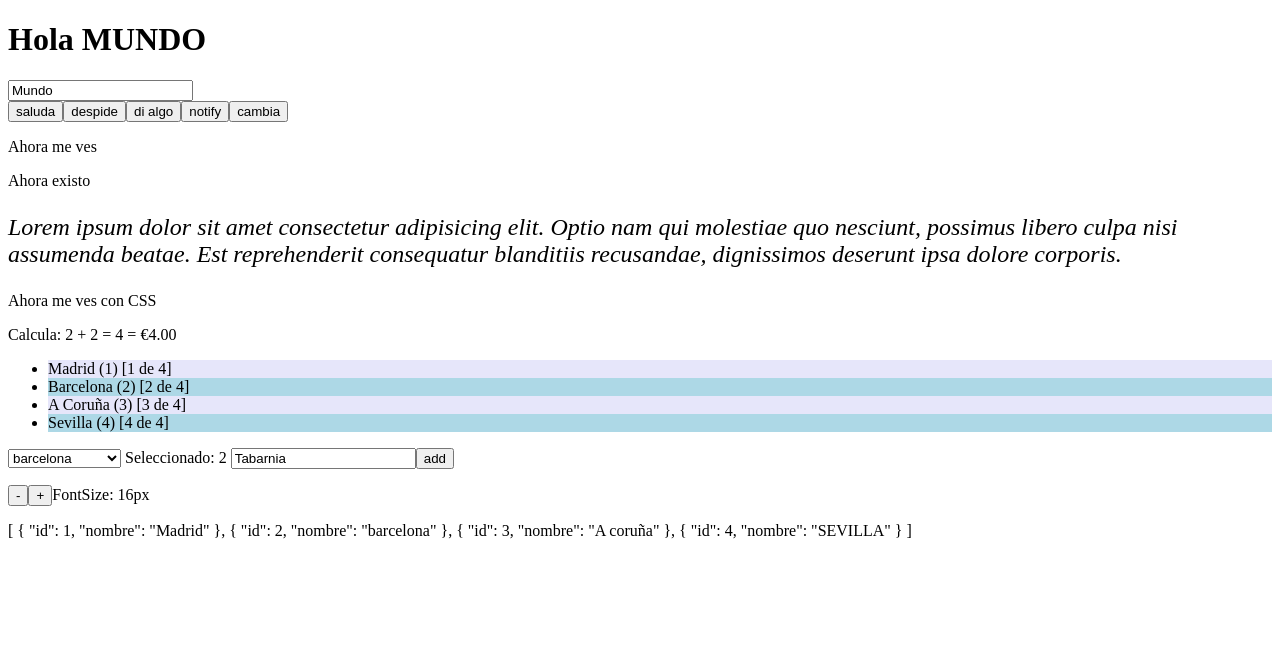
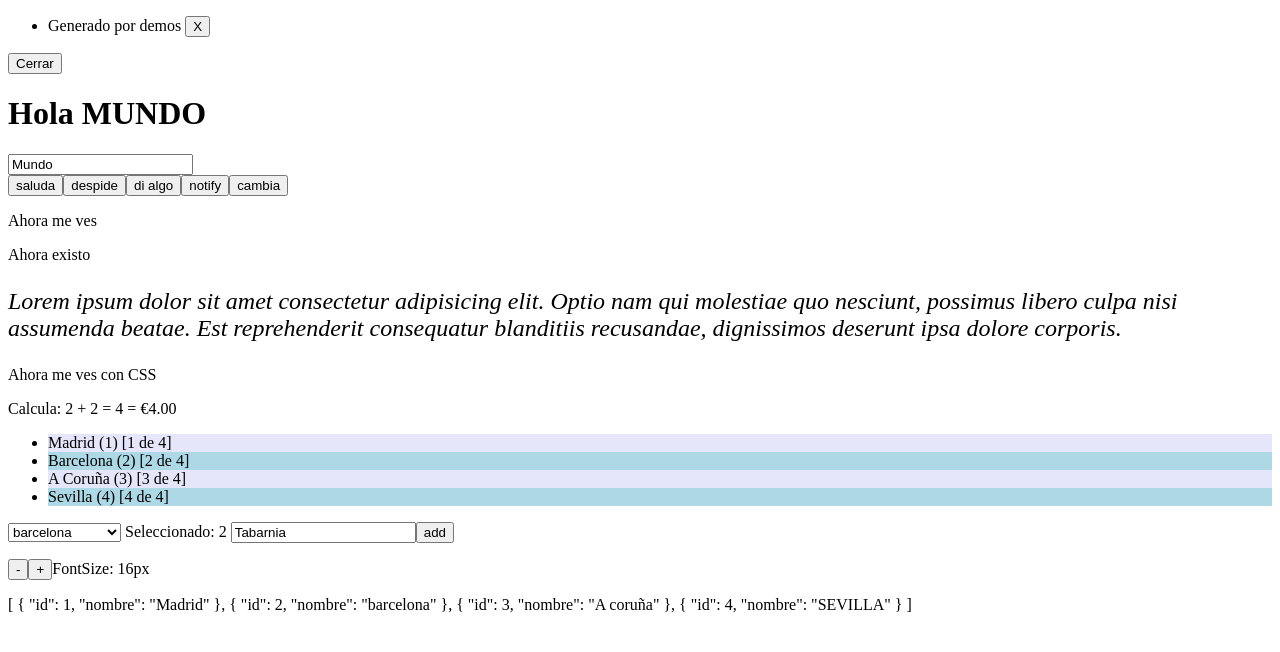
Before and after one commit to jmagit/MAD20190909, an Angular app: page / in a window 1280 px wide. Both pictures are taken after a click on the button "notify". Shown: the top 652 px of the page. Built offline with nearby package versions, Linux system fonts and the light colour scheme.

Commit message:
Notificaciones

```diff
--- a/src/app/app.component.html
+++ b/src/app/app.component.html
@@ -1,2 +1,3 @@
+<app-notification></app-notification>
 <app-demos></app-demos>
 <router-outlet></router-outlet>
--- a/src/app/comunes/comunes.module.ts
+++ b/src/app/comunes/comunes.module.ts
@@ -1,10 +1,12 @@
 import { NgModule } from '@angular/core';
 import { CommonModule } from '@angular/common';
+import { NotificationComponent } from '../comunes/notification/notification.component';
 
 
 
 @NgModule({
-  declarations: [],
+  declarations: [NotificationComponent],
+  exports: [NotificationComponent],
   imports: [
     CommonModule
   ]
--- /dev/null
+++ b/src/app/comunes/notification/notification.component.html
@@ -0,0 +1,11 @@
+<div *ngIf="VM.HayNotificaciones">
+  <ul>
+    <li *ngFor="let item of VM.Listado; let indice=index">
+      {{item.Message}}
+      <button type="button" (click)="VM.remove(indice)">X</button>
+    </li>
+  </ul>
+  <div>
+    <button type="button" (click)="VM.clear()">Cerrar</button>
+  </div>
+</div>
--- /dev/null
+++ b/src/app/comunes/notification/notification.component.ts
@@ -0,0 +1,18 @@
+import { Component, OnInit } from '@angular/core';
+import { NotificationService } from '../notification.service';
+
+@Component({
+  selector: 'app-notification',
+  templateUrl: './notification.component.html',
+  styleUrls: ['./notification.component.css']
+})
+export class NotificationComponent implements OnInit {
+
+  constructor(private vm: NotificationService) { }
+
+  public get VM() { return this.vm; }
+
+  ngOnInit() {
+  }
+
+}
```
Also changed, not shown: src/app/comunes/notification/notification.component.css (added), 1 other file (tests, documents, lock files or other folders).
